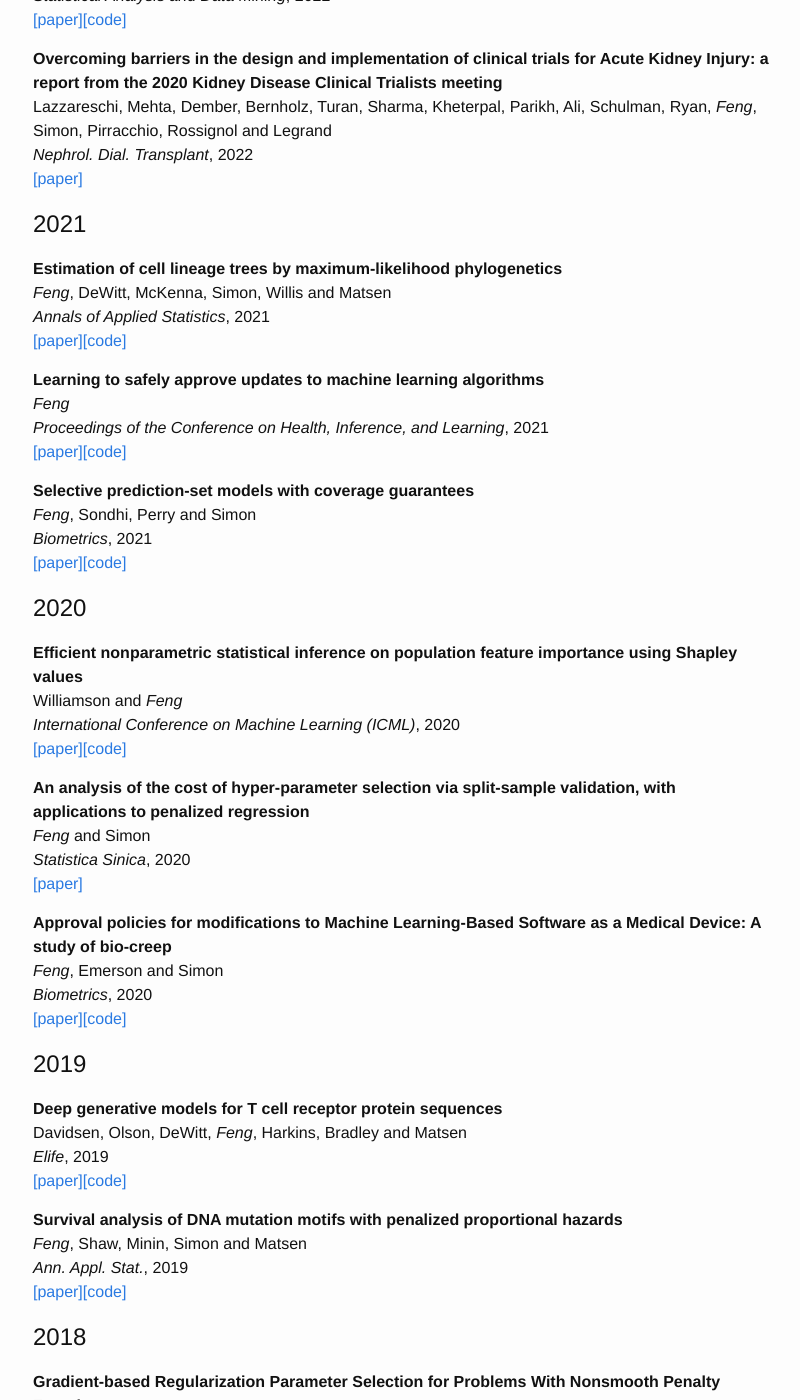
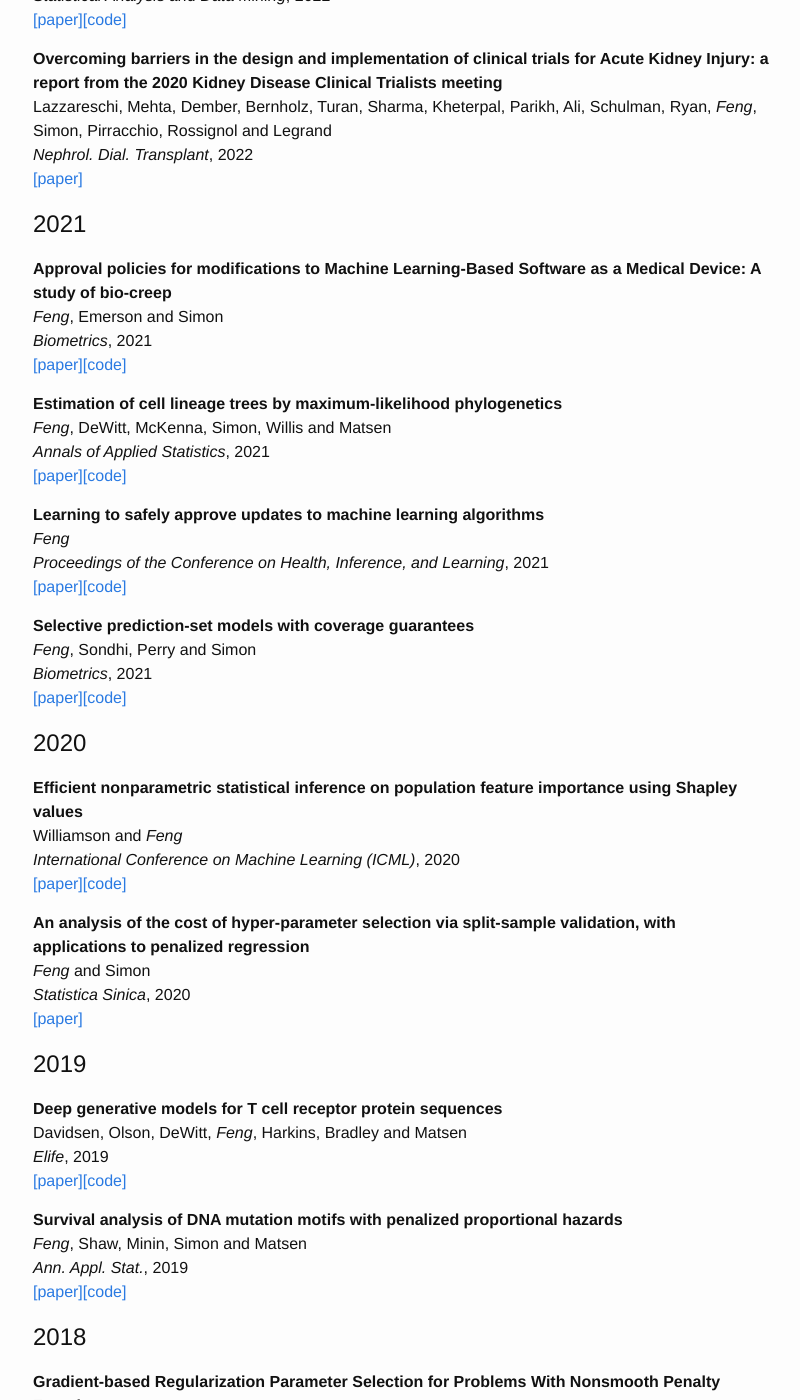
Before and after one commit to jjfeng/jjfeng.github.io, a Jekyll site: the page built from publications.md, in a window 1280 px wide and 1400 px high, scrolled down 504 px. Shown: the whole window, without its empty margins (237-1037 px from the left). Built offline with Jekyll 4.4.1, drawn with Linux system fonts in a browser that asks for light colours.

Commit message:
update cv

```diff
--- a/publications.bib
+++ b/publications.bib
@@ -82,7 +82,7 @@
              Software as a Medical Device: A study of bio-creep",
   author  = "Feng, Jean and Emerson, Scott and Simon, Noah",
   journal = "Biometrics",
-  year    =  2020,
+  year    =  2021,
   url     = "https://doi.org/10.1111/biom.13379"
 }
 
--- a/publications.md
+++ b/publications.md
@@ -25,6 +25,11 @@ Lazzareschi, Mehta, Dember, Bernholz, Turan, Sharma, Kheterpal, Parikh, Ali, Sch
 [\[paper\]](http://dx.doi.org/10.1093/ndt/gfac003)
 
 ## 2021
+**Approval policies for modifications to Machine Learning-Based Software as a Medical Device: A study of bio-creep**<br />
+*Feng*, Emerson and Simon<br />
+*Biometrics*, 2021<br />
+[\[paper\]](https://doi.org/10.1111/biom.13379)[\[code\]](https://github.com/jjfeng/aACP)
+
 **Estimation of cell lineage trees by maximum-likelihood phylogenetics**<br />
 *Feng*, DeWitt, McKenna, Simon, Willis and Matsen<br />
 *Annals of Applied Statistics*, 2021<br />
@@ -51,11 +56,6 @@ Williamson and *Feng*<br />
 *Statistica Sinica*, 2020<br />
 [\[paper\]](http://www3.stat.sinica.edu.tw/ss_newpaper/SS-2017-0310_na.pdf)
 
-**Approval policies for modifications to Machine Learning-Based Software as a Medical Device: A study of bio-creep**<br />
-*Feng*, Emerson and Simon<br />
-*Biometrics*, 2020<br />
-[\[paper\]](https://doi.org/10.1111/biom.13379)[\[code\]](https://github.com/jjfeng/aACP)
-
 ## 2019
 **Deep generative models for T cell receptor protein sequences**<br />
 Davidsen, Olson, DeWitt, *Feng*, Harkins, Bradley and Matsen<br />
--- a/publications_underlined.bib
+++ b/publications_underlined.bib
@@ -82,7 +82,7 @@
              Software as a Medical Device: A study of bio-creep",
   author  = "\underline{Jean Feng} and Emerson, Scott and Simon, Noah",
   journal = "Biometrics",
-  year    =  2020,
+  year    =  2021,
   url     = "https://doi.org/10.1111/biom.13379"
 }
 
```
Also changed, not shown: 2 other files.
